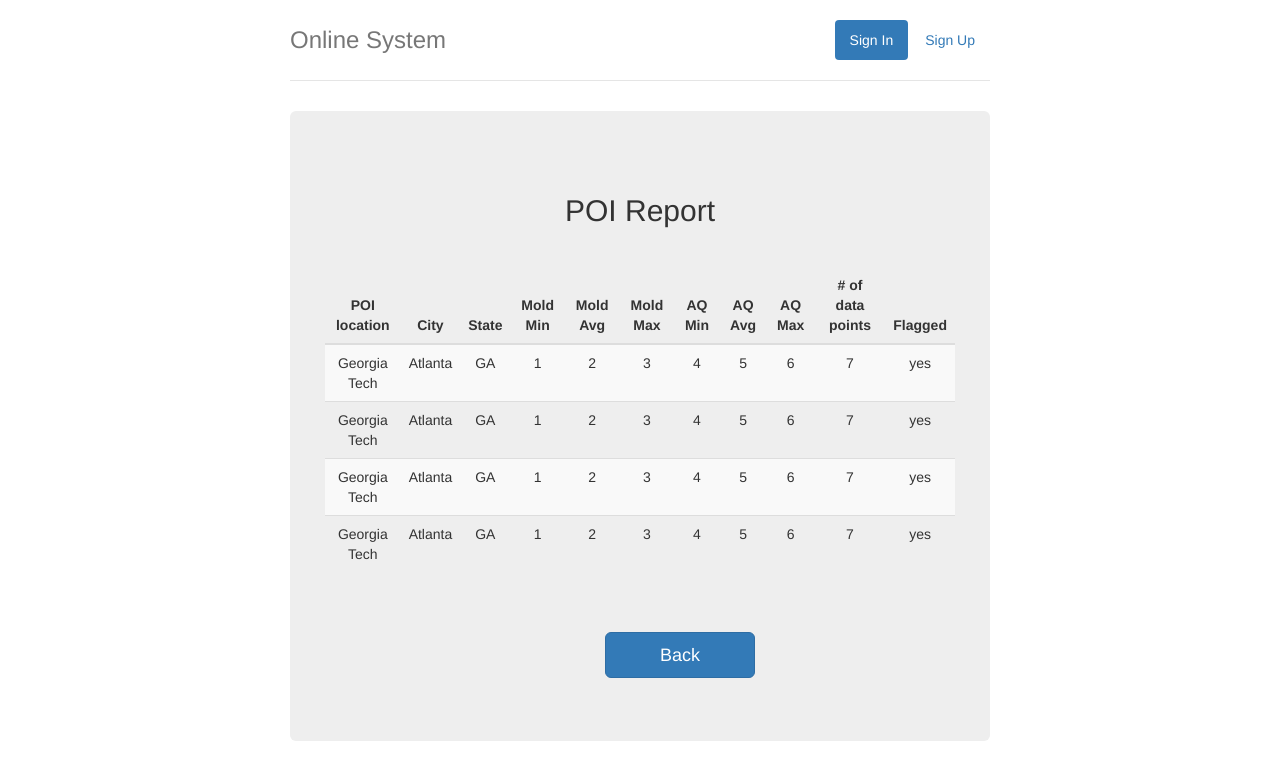
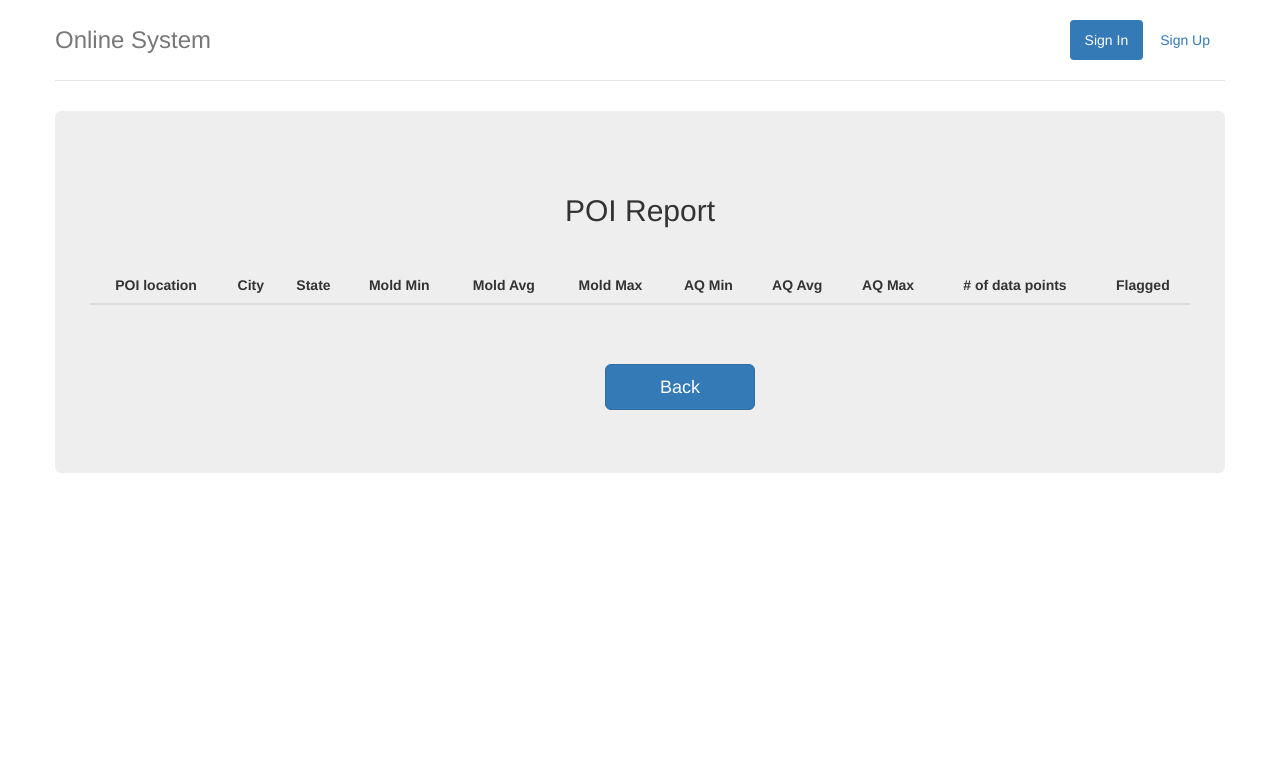
Before and after one commit to Flourishlove/Online-System-with-MYSQL, a Flask app: page /poireport in a window 1280 px wide. Shown: the top 780 px of the page. Run offline with Flask 2, Linux system fonts and the light colour scheme; lists and menus that the app fills with data are empty.

Commit message:
poireport html

```diff
--- a/webflask/templates/poireport.html
+++ b/webflask/templates/poireport.html
@@ -38,7 +38,7 @@
 
     <body>
 
-      <div class="container">
+      <div class="container" style="max-width: 2000px; width: 1200px;">
         <div class="header clearfix">
           <nav>
             <ul class="nav nav-pills pull-right">
@@ -70,56 +70,13 @@
               </thead>
               <tbody>
                 <tr>
-                  <td>Georgia Tech</td>
-                  <td>Atlanta</td>
-                  <td>GA</td>
-                  <td>1</td>
-                  <td>2</td>
-                  <td>3</td>
-                  <td>4</td>
-                  <td>5</td>
-                  <td>6</td>
-                  <td>7</td>
-                  <td>yes</td>
-                </tr>
-                <tr>
-                  <td>Georgia Tech</td>
-                  <td>Atlanta</td>
-                  <td>GA</td>
-                  <td>1</td>
-                  <td>2</td>
-                  <td>3</td>
-                  <td>4</td>
-                  <td>5</td>
-                  <td>6</td>
-                  <td>7</td>
-                  <td>yes</td>
-                </tr>
-                                <tr>
-                  <td>Georgia Tech</td>
-                  <td>Atlanta</td>
-                  <td>GA</td>
-                  <td>1</td>
-                  <td>2</td>
-                  <td>3</td>
-                  <td>4</td>
-                  <td>5</td>
-                  <td>6</td>
-                  <td>7</td>
-                  <td>yes</td>
-                </tr>
-                                <tr>
-                  <td>Georgia Tech</td>
-                  <td>Atlanta</td>
-                  <td>GA</td>
-                  <td>1</td>
-                  <td>2</td>
-                  <td>3</td>
-                  <td>4</td>
-                  <td>5</td>
-                  <td>6</td>
-                  <td>7</td>
-                  <td>yes</td>
+                {% for row in drows %}
+                    <tr>
+                            {% for item in row %}
+                                <td>{{ item }}</td>
+                            {% endfor %}
+                        </tr>
+                      {% endfor %}
                 </tr>
               </tbody>
             </table>
```
